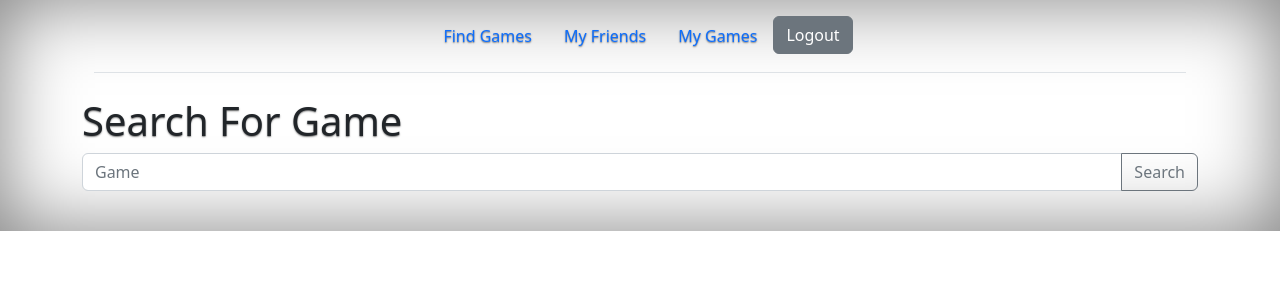
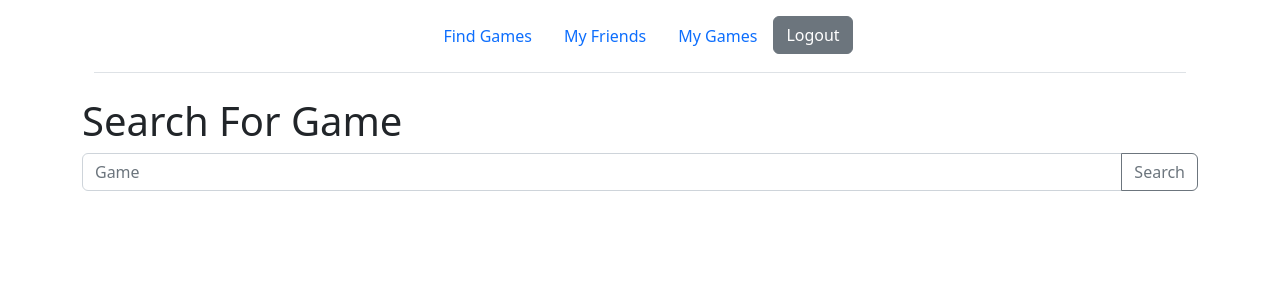
Before and after one commit to LhallLhall/Aincrad-Frontend, a React (Create React App) app in the folder app/: page /findGames in a window 1280 px wide. Shown: the top 300 px of the page. Built offline with nearby package versions, Linux system fonts and the light colour scheme.

Commit message:
got individual pages to work now going to populate them and make the pretty

```diff
--- a/app/src/App.css
+++ b/app/src/App.css
@@ -63,10 +63,13 @@
  * Base structure
  */
 
-body {
+.mainBody {
   text-shadow: 0 .05rem .1rem rgba(0, 0, 0, .5);
   box-shadow: inset 0 0 5rem rgba(0, 0, 0, .5);
-
+  background: url("../public/Screen\ Shot\ 2022-12-03\ at\ 5.26.27\ PM.png") no-repeat center center fixed;
+  background-size: cover;
+  background-repeat: no-repeat;
+  background-position: fixed;
 }
 
 .cover-container {
--- a/app/src/App.js
+++ b/app/src/App.js
@@ -24,7 +24,7 @@ function App() {
         <Navbar />
 
 
-        {/* <LandingHero /> */}
+        <LandingHero />
 
 
         <LearnMore />
--- a/app/src/components/gamePage.jsx
+++ b/app/src/components/gamePage.jsx
@@ -1,14 +1,56 @@
 import React from 'react'
 import GameNavbar from './gameNavbar.jsx'
 import { useLocation } from 'react-router-dom'
-export default function GamePage ({game}) {
-    console.log(game)
-    // const location = useLocation()
-    // console.log(location)
+import { useGlobalState } from '../context/GlobalState.jsx'
+import { useParams } from 'react-router-dom'
+import { useNavigate } from 'react-router-dom';
+
+
+export default function GamePage () {
+    let [state, dispatch] = useGlobalState()
+    let navigate = useNavigate()
+    console.log(state)
+    // let params = useParams()
+    // games.find(game => game.id === params.id)
+    window.addEventListener('DOMContentLoaded', (event) => {
+        console.log('DOM fully loaded and parsed');
+    });
+
+    function itemDisplay(item) {
+        if (!item) {
+          return;
+        }
+        let itemStr = "";
+        for (let i = 0; i < item.length; i++) {
+          itemStr += "  " + item[i].name ;
+        }
+        return itemStr;
+      }
+
+      function dateDisplay(item) {
+        if (!item) {
+          return;
+        }
+        let itemStr = "";
+        itemStr += item[0].human;
+        return itemStr;
+      }
     return (
-        <div>
+        <div className="container">
             <GameNavbar/>
-            <h1>hello</h1>
+            <div className="row">
+                <div className='col-4 offset-4 text-center'>
+                    <div className='col-12'>
+                        <h3>{state.selectedGame.name}</h3>
+                    </div>
+                    <div className='col-6'>
+                        <h5>{itemDisplay(state.selectedGame.platforms)}</h5>
+                    </div>
+                    <div className='col-6'>
+                        <h5>{dateDisplay(state.selectedGame.release_dates)}</h5>
+                    </div>
+                </div>
+            </div>
         </div>
     )
 }
--- a/app/src/components/landingHero.jsx
+++ b/app/src/components/landingHero.jsx
@@ -13,11 +13,11 @@ export default function LandingHero() {
     //     </div>
     //   </div>
 
-    <body className="d-flex h-100 text-center text-bg-dark">
+    <div className="d-flex h-100 text-center text-bg-dark mainBody">
       <div className="cover-container d-flex w-100 h-100 p-3 mx-auto flex-column">
         <header className="mb-auto">
           <div>
-            <h3 className="float-md-start mb-0">Cover</h3>
+            {/* <h3 className="float-md-start mb-0">Cover</h3>
             <nav className="nav nav-masthead justify-content-center float-md-end">
               <a
                 className="nav-link fw-bold py-1 px-0 active"
@@ -32,7 +32,7 @@ export default function LandingHero() {
               <a className="nav-link fw-bold py-1 px-0" href="#">
                 Contact
               </a>
-            </nav>
+            </nav> */}
           </div>
         </header>
 
@@ -45,8 +45,8 @@ export default function LandingHero() {
           </p>
           <p className="lead">
             <a
-              href="#"
-              className="btn btn-lg btn-secondary fw-bold border-white bg-white"
+
+              className="btn btn-lg btn-secondary fw-bold border-white bg-dark"
             >
               Learn more
             </a>
@@ -54,7 +54,7 @@ export default function LandingHero() {
         </main>
 
         <footer className="mt-auto text-white-50">
-          <p>
+          {/* <p>
             Cover template for{" "}
             <a href="https://getbootstrap.com/" className="text-white">
               Bootstrap
@@ -64,10 +64,10 @@ export default function LandingHero() {
               @mdo
             </a>
             .
-          </p>
+          </p> */}
         </footer>
       </div>
-    </body>
+    </div>
 
     // <div classNameName='d-flex h-100 text-center text-bg-dark'>
     //   <div classNameName="cover-container d-flex w-100 h-100 p-3 mx-auto flex-column">
--- a/app/src/components/navbar.jsx
+++ b/app/src/components/navbar.jsx
@@ -14,7 +14,7 @@ export default function navbar(){
         {/* <span class="fs-4">Simple header</span> */}
       {/* </a> */}
 
-      <ul className="nav nav-pills">
+      <ul className="nav nav-pills align-content-end">
         <li className="nav-item">
           <Link to='/'  className="nav-link" aria-current="page">Home</Link>
         </li>
--- a/app/src/context/GlobalState.jsx
+++ b/app/src/context/GlobalState.jsx
@@ -7,6 +7,15 @@ let user = JSON.parse(localStorage.getItem("user"));
 const initialState = {
   currentUser: user ? jwtDecode(user.access) : null,
   currentUserToken: user ? user.access : null,
+  selectedGame: {
+    name: '',
+    summary: '',
+    genre: [],
+    platforms: [],
+    cover: {},
+    release_dates: []
+  },
+  // gameSearch: []
 };
 
 const GlobalStateContext = createContext(initialState);
--- a/app/src/pages/findGames.jsx
+++ b/app/src/pages/findGames.jsx
@@ -55,16 +55,25 @@ export default function FindGames(props) {
       Axios.get(
         `https://8000-lhalllhall-aincradbacke-leafyr8orcy.ws-us77.gitpod.io/games/search/${searchValue}`
       ).then((resp) => setData(resp.data));
+      // dispatch({
+      //   ...state,
+      //   gameSearch: data
+      // })
       inputField.value = "";
     } catch {
       alert('Search is Invalid')
     }
   };
 
-  function someFunction (game) {
-    <GamePage game={game}/>
-    navigate('/game')
+  function clickHandler (game) {
+    dispatch({
+    ...state,
+    selectedGame: game
+  })
+  navigate('/game')
   }
+
+
 
   // let gameScreen = (game) =>{
   //   // console.log('reach')
@@ -85,7 +94,7 @@ export default function FindGames(props) {
       <div key={game.id} className="col-4">
         <div className="text-center">
           <button onClick={() =>
-          someFunction(game)
+          clickHandler(game)
         } >
             {game.name}
           </button>
@@ -123,7 +132,7 @@ export default function FindGames(props) {
 
 
   return (
-    <div className="container">
+    <div className="container" >
       <div>
         <GameNavbar />
       </div>
```
Also changed, not shown: app/src/index.js (line endings or trailing spaces), 1 other file (tests, documents, lock files or other folders).
